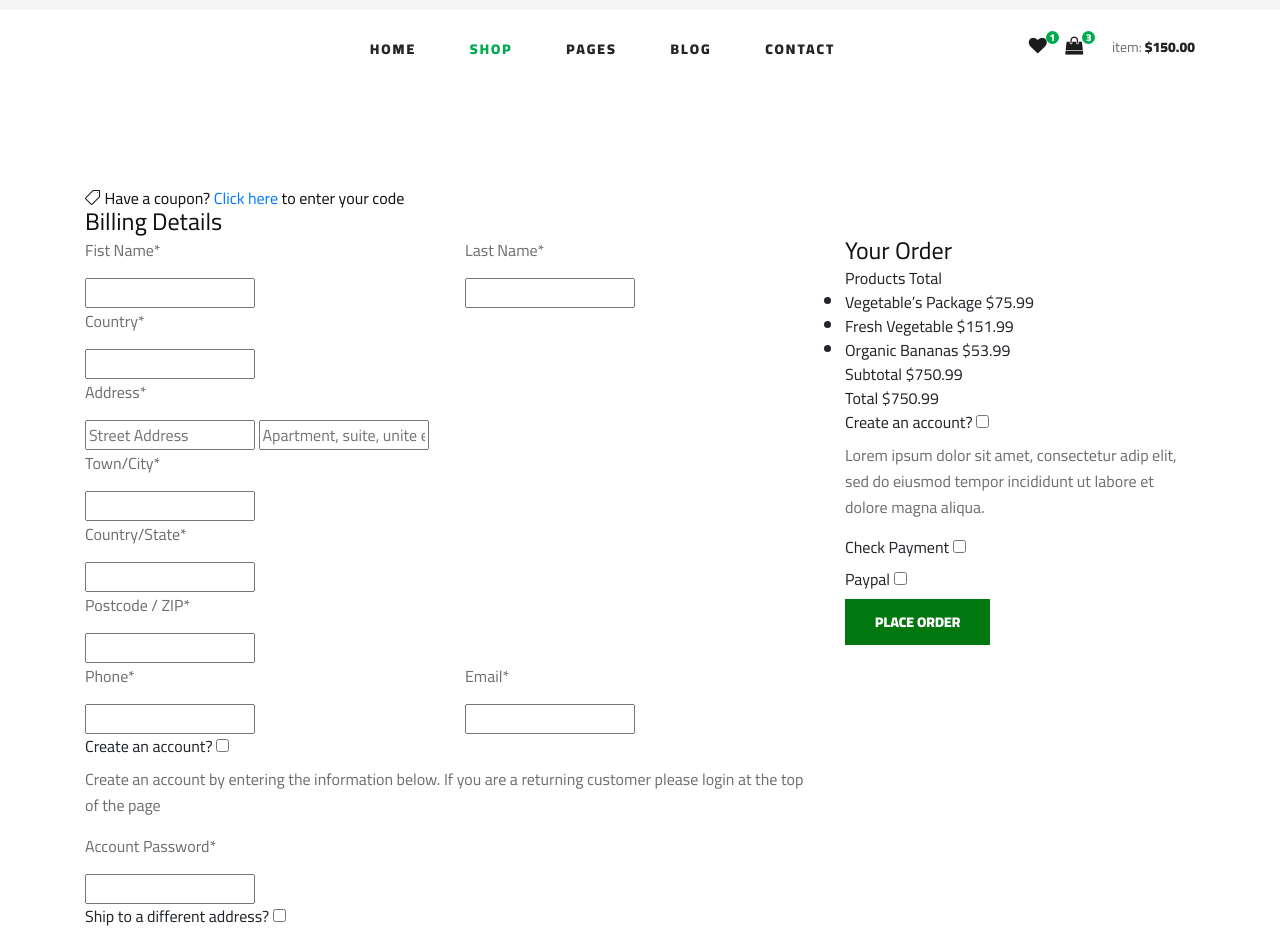
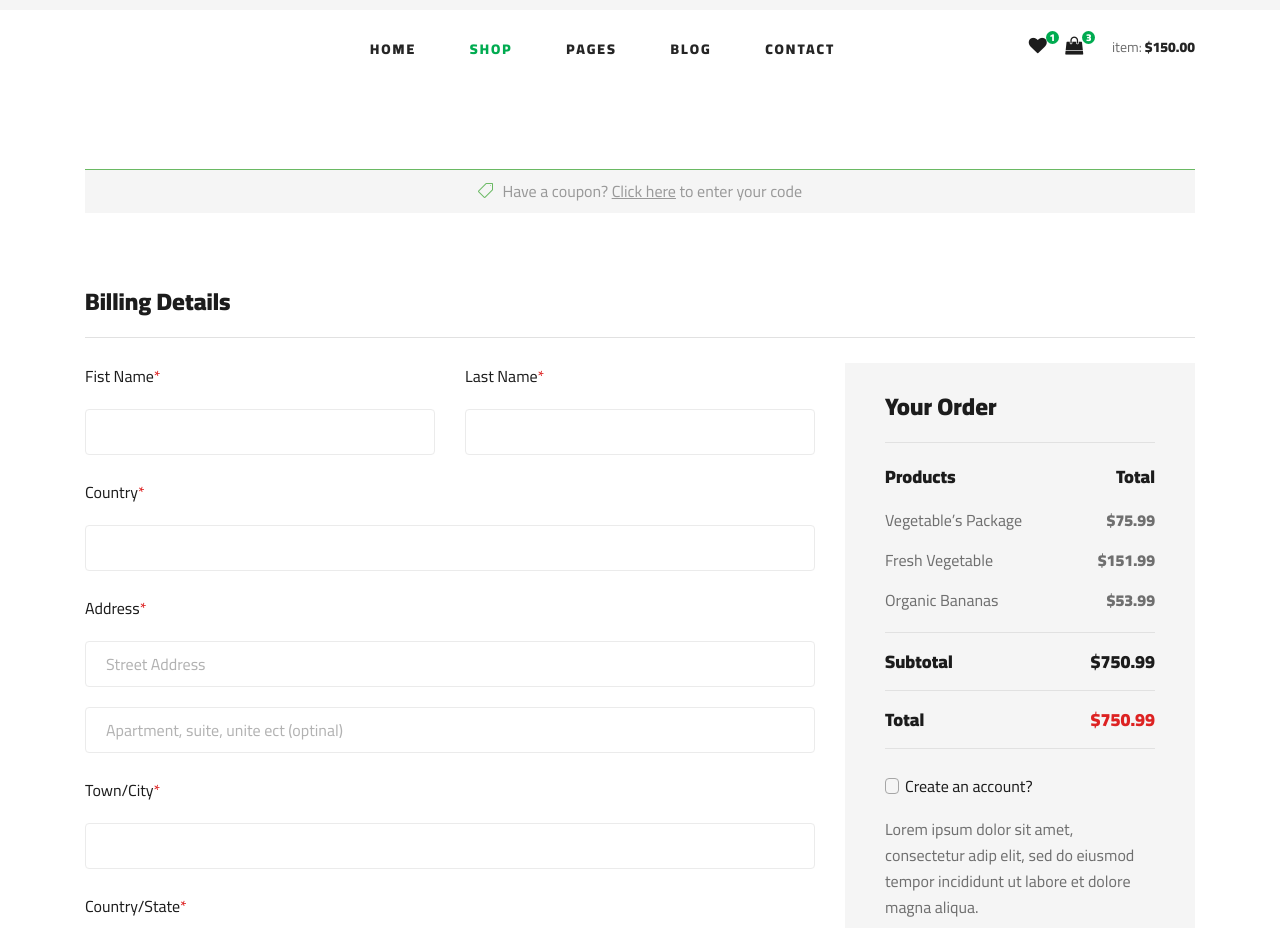
Before and after one commit to ajmalfaris11/veggies, a plain HTML site: page checkout.html in a window 1280 px wide. Shown: the part 37-965 px from the top of the page. Drawn offline with Linux system fonts and the light colour scheme.

Commit message:
checkout page chckout section styled with css

```diff
--- a/css/style.css
+++ b/css/style.css
@@ -1087,6 +1087,212 @@ ol {
 
 
 
+
+
+/*---------------------
+  Checkout
+-----------------------*/
+
+.checkout {
+	padding-top: 80px;
+	padding-bottom: 60px;
+}
+
+.checkout h6 {
+	color: #999999;
+	text-align: center;
+	background: #f5f5f5;
+	border-top: 1px solid #6AB963;
+	padding: 12px 0 12px;
+	margin-bottom: 75px;
+}
+
+.checkout h6 span {
+	font-size: 16px;
+	color: #6AB963;
+	margin-right: 5px;
+}
+
+.checkout h6 a {
+	text-decoration: underline;
+	color: #999999;
+}
+
+.checkout__form h4 {
+	color: #1c1c1c;
+	font-weight: 700;
+	border-bottom: 1px solid #e1e1e1;
+	padding-bottom: 20px;
+	margin-bottom: 25px;
+}
+
+.checkout__form p {
+	column-rule: #b2b2b2;
+}
+
+.checkout__input {
+	margin-bottom: 24px;
+}
+
+.checkout__input p {
+	color: #1c1c1c;
+	margin-bottom: 20px;
+}
+
+.checkout__input p span {
+	color: #dd2222;
+}
+
+.checkout__input input {
+	width: 100%;
+	height: 46px;
+	border: 1px solid #ebebeb;
+	padding-left: 20px;
+	font-size: 16px;
+	color: #b2b2b2;
+	border-radius: 4px;
+}
+
+.checkout__input input.checkout__input__add {
+	margin-bottom: 20px;
+}
+
+.checkout__input input::placeholder {
+	color: #b2b2b2;
+}
+
+.checkout__input__checkbox {
+	margin-bottom: 10px;
+}
+
+.checkout__input__checkbox label {
+	position: relative;
+	font-size: 16px;
+	color: #1c1c1c;
+	padding-left: 40px;
+	cursor: pointer;
+}
+
+.checkout__input__checkbox label input {
+	position: absolute;
+	visibility: hidden;
+}
+
+.checkout__input__checkbox label input:checked~.checkmark {
+	background: #7fad39;
+	border-color: #7fad39;
+}
+
+.checkout__input__checkbox label input:checked~.checkmark:after {
+	opacity: 1;
+}
+
+.checkout__input__checkbox label .checkmark {
+	position: absolute;
+	left: 0;
+	top: 4px;
+	height: 16px;
+	width: 14px;
+	border: 1px solid #a6a6a6;
+	content: "";
+	border-radius: 4px;
+}
+
+.checkout__input__checkbox label .checkmark:after {
+	position: absolute;
+	left: 1px;
+	top: 1px;
+	width: 10px;
+	height: 8px;
+	border: solid white;
+	border-width: 3px 3px 0px 0px;
+	-webkit-transform: rotate(127deg);
+	-ms-transform: rotate(127deg);
+	transform: rotate(127deg);
+	content: "";
+	opacity: 0;
+}
+
+.checkout__order {
+	background: #f5f5f5;
+	padding: 40px;
+	padding-top: 30px;
+}
+
+.checkout__order h4 {
+	color: #1c1c1c;
+	font-weight: 700;
+	border-bottom: 1px solid #e1e1e1;
+	padding-bottom: 20px;
+	margin-bottom: 20px;
+}
+
+.checkout__order .checkout__order__products {
+	font-size: 18px;
+	color: #1c1c1c;
+	font-weight: 700;
+	margin-bottom: 10px;
+}
+
+.checkout__order .checkout__order__products span {
+	float: right;
+}
+
+.checkout__order ul {
+	margin-bottom: 12px;
+}
+
+.checkout__order ul li {
+	font-size: 16px;
+	color: #6f6f6f;
+	line-height: 40px;
+	list-style: none;
+}
+
+.checkout__order ul li span {
+	font-weight: 700;
+	float: right;
+}
+
+.checkout__order .checkout__order__subtotal {
+	font-size: 18px;
+	color: #1c1c1c;
+	font-weight: 700;
+	border-bottom: 1px solid #e1e1e1;
+	border-top: 1px solid #e1e1e1;
+	padding-bottom: 15px;
+	margin-bottom: 15px;
+	padding-top: 15px;
+}
+
+.checkout__order .checkout__order__subtotal span {
+	float: right;
+}
+
+.checkout__order .checkout__input__checkbox label {
+	padding-left: 20px;
+}
+
+.checkout__order .checkout__order__total {
+	font-size: 18px;
+	color: #1c1c1c;
+	font-weight: 700;
+	border-bottom: 1px solid #e1e1e1;
+	padding-bottom: 15px;
+	margin-bottom: 25px;
+}
+
+.checkout__order .checkout__order__total span {
+	float: right;
+	color: #dd2222;
+}
+
+.checkout__order button {
+	font-size: 18px;
+	letter-spacing: 2px;
+	width: 100%;
+	margin-top: 10px;
+}
 
 
 
```
